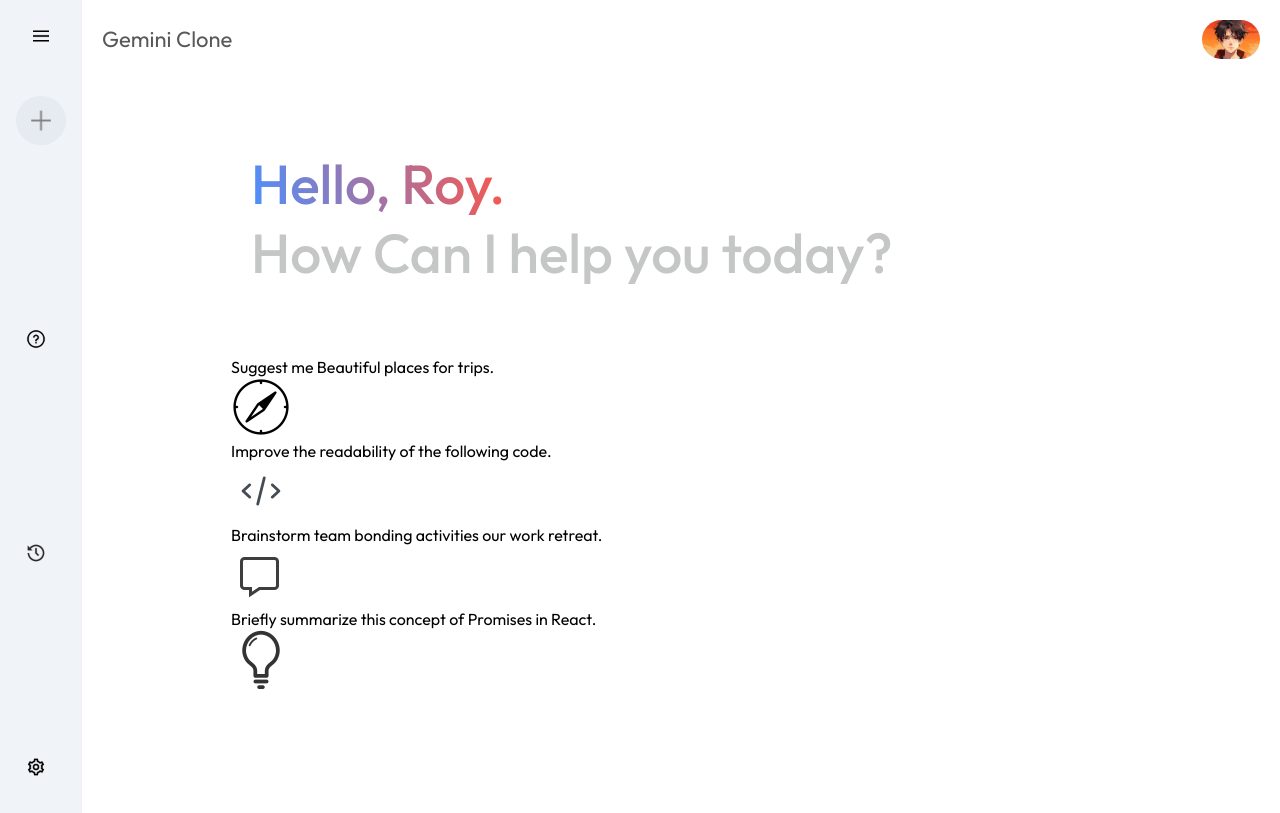
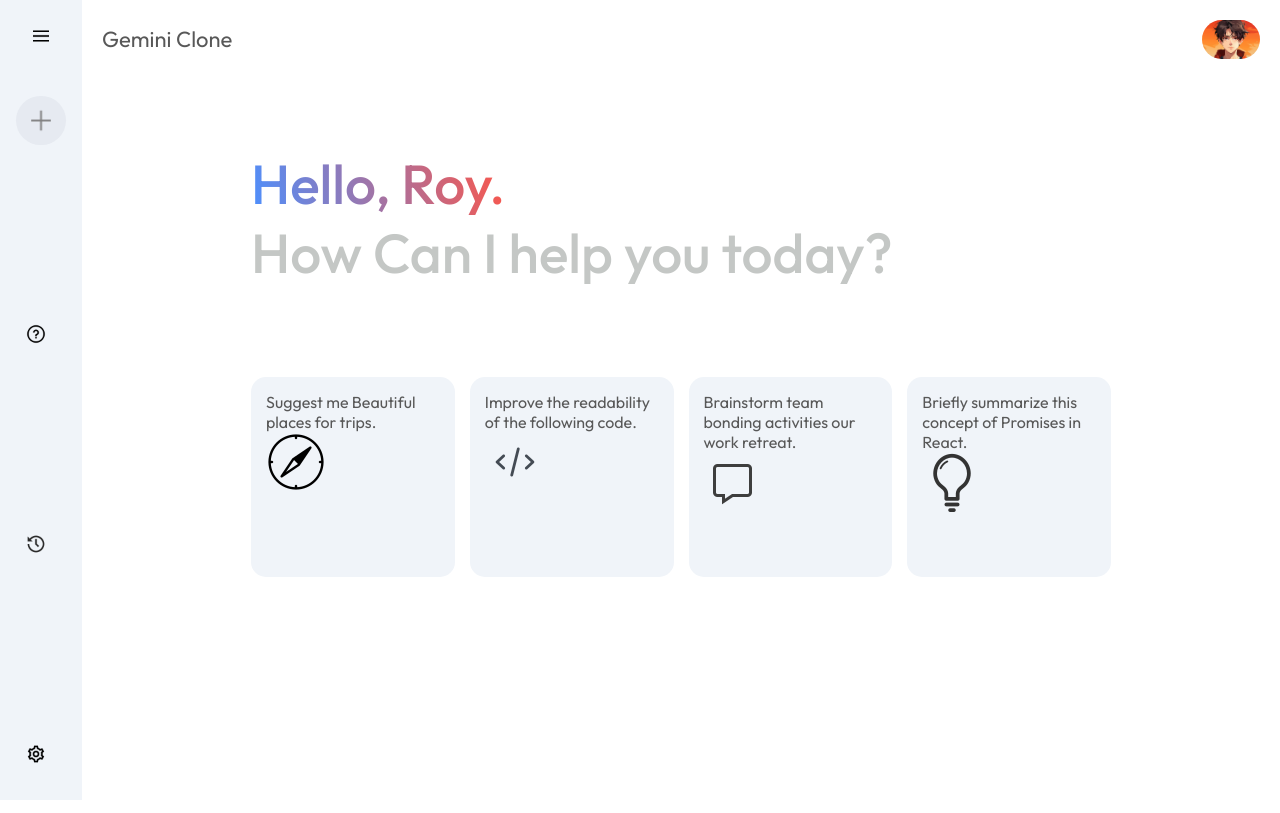
Before and after one commit to bishaldebroy007/AI-chatbot-using-react, a React (Vite) app: page / in a window 1280 px wide. Built offline with nearby package versions, Linux system fonts and the light colour scheme.

Commit message:
card design adding including shadow

```diff
--- a/src/components/Main/Main.css
+++ b/src/components/Main/Main.css
@@ -42,3 +42,43 @@
     -webkit-text-fill-color: transparent;
 
 }
+
+/* Und' this */
+.main .cards {
+
+    display: grid;
+    grid-template-columns: repeat(auto-fill, minmax(180px, 1fr));
+    gap: 15px;
+    padding: 20px;
+}
+
+.main .card {
+    padding: 15px;
+    background-color: #f0f4f9;
+    border-radius: 15px;
+    height: 200px;
+    cursor: pointer;
+}
+
+.main .card .img {
+    width: 35px;
+    padding: 6px;
+    position: absolute;
+    border-radius: 20px;
+    bottom: 10px;
+    right: 10px;
+    background-color: white;
+}
+
+.main .card p {
+    color: #585858;
+    font-size: 16px;
+}
+
+/* Hover effect */
+.main .card:hover {
+    background-color: rgb(235, 229, 229);
+
+    box-shadow: 5px 5px 15px rgba(0, 0, 0, 0.3);
+    /* Subtle shadow */
+}
```
